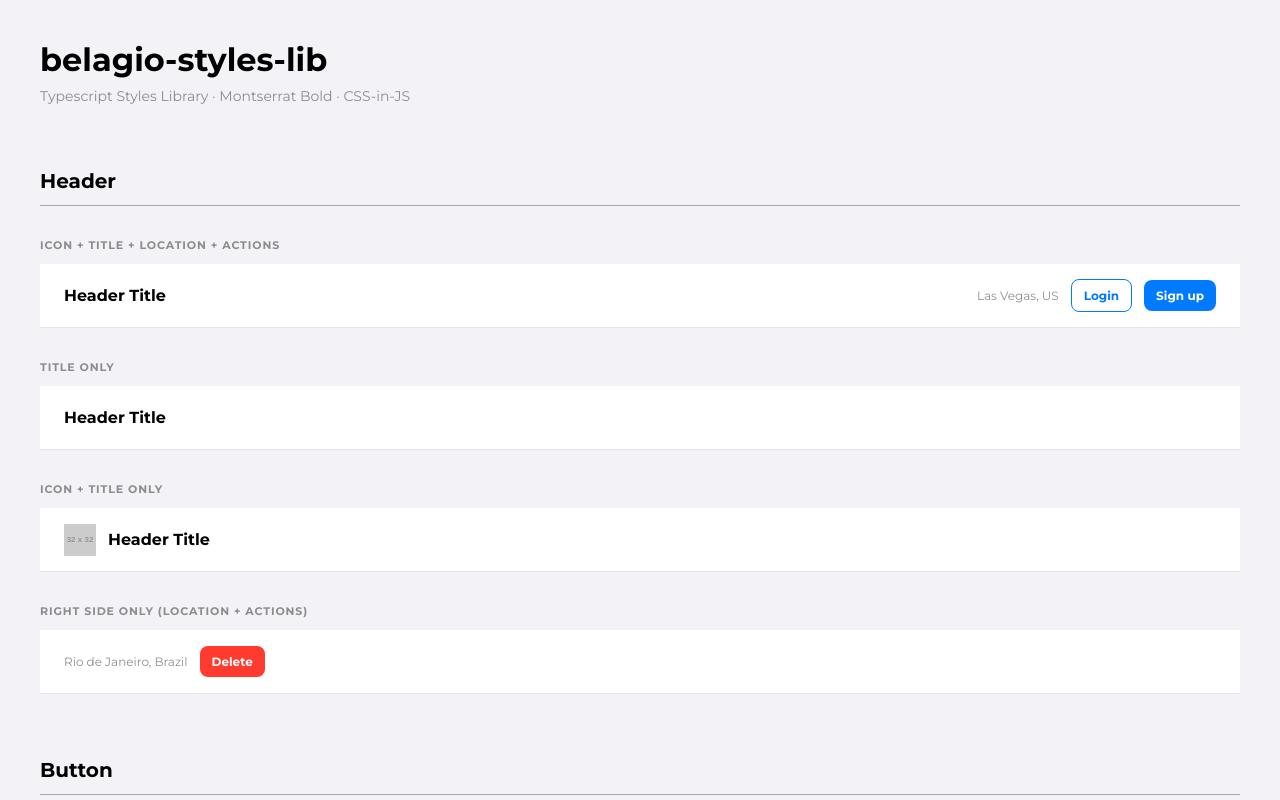
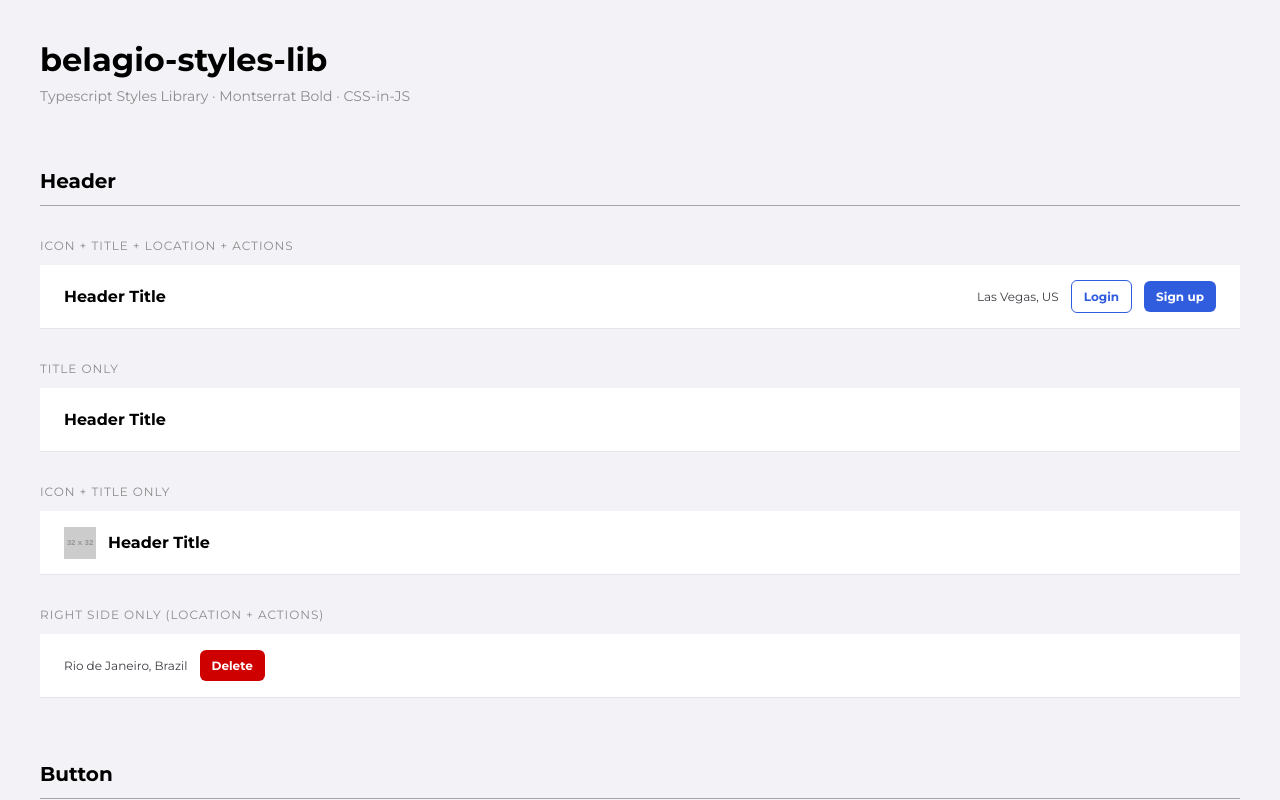
Before and after one commit to LuizzFelipe0/belagio-styles-lib, a React (Vite) app: page / in a window 1280 px wide. Shown: the top 800 px of the page. Built offline with nearby package versions, Linux system fonts and the light colour scheme.

Commit message:
Remove unused comments and Update styles

```diff
--- a/src/components/PrimalButton/index.tsx
+++ b/src/components/PrimalButton/index.tsx
@@ -59,17 +59,14 @@ export const PrimalButton = ({
 
 // ─── Compositions ─────────────────────────────────────────────────────────────
 
-/** Ação destrutiva — usa variante danger */
 export const DeleteButton = (props: Partial<PrimalButtonProps>) => (
   <PrimalButton variant="danger" {...props} />
 )
 
-/** Ação de edição — usa variante primary */
 export const UpdateButton = (props: Partial<PrimalButtonProps>) => (
   <PrimalButton variant="primary" {...props} />
 )
 
-/** Ação de criação — usa variante success */
 export const AddButton = (props: Partial<PrimalButtonProps>) => (
   <PrimalButton variant="success" {...props} />
 )
--- a/src/components/PrimalButton/styles.ts
+++ b/src/components/PrimalButton/styles.ts
@@ -68,8 +68,8 @@ export const buttonStyles = {
     } as React.CSSProperties,
 
     focused: {
-      outline:       `2px solid ${tokens.colors.blue}`,
-      outlineOffset: '2px',
+      outline:       `1px solid ${tokens.colors.blue}`,
+      outlineOffset: '1px',
     } as React.CSSProperties,
 
     disabled: {
--- a/src/components/PrimalCard/index.tsx
+++ b/src/components/PrimalCard/index.tsx
@@ -66,12 +66,10 @@ export const PrimalCard = ({
 
 // ─── Compositions ─────────────────────────────────────────────────────────────
 
-/** Card de perfil — elevação raised padrão */
 export const ProfileCard = (props: Partial<PrimalCardProps>) => (
   <PrimalCard variant="raised" {...props} />
 )
 
-/** Card de notificação — flat para uso em listas */
 export const NotificationCard = (props: Partial<PrimalCardProps>) => (
   <PrimalCard variant="flat" {...props} />
 )
--- a/src/components/PrimalHeader/styles.ts
+++ b/src/components/PrimalHeader/styles.ts
@@ -50,7 +50,7 @@ export const headerStyles = {
   locationText: {
     fontFamily: tokens.typography.fontFamily,
     fontSize:   tokens.typography.sizeSm,
-    color:      tokens.colors.textTertiary,
+    color:      tokens.colors.textSecondary,
     whiteSpace: 'nowrap',
   } as React.CSSProperties,
 
--- a/src/components/PrimalInput/styles.ts
+++ b/src/components/PrimalInput/styles.ts
@@ -1,7 +1,3 @@
-// components/PrimalInput/styles.ts
-// Define todos os objetos de estilo do PrimalInput.
-// Unidades: rem para tudo. Exceção: border e outline usam px.
-
 import type React from 'react'
 import { tokens } from '../../tokens'
 
@@ -33,7 +29,6 @@ export const inputStyles = {
     backgroundColor: tokens.colors.surface,
     color:        tokens.colors.textPrimary,
     outline:      'none',
-    transition:   'border-color 0.2s ease, outline 0.2s ease',
     width:        '100%',
   } as React.CSSProperties,
 
@@ -55,15 +50,15 @@ export const inputStyles = {
   },
 
   states: {
-    // Hover suaviza a borda para dar feedback visual antes do foco
+    // Hover
     hovered: {
-      borderColor: tokens.colors.textTertiary,
+      borderColor: tokens.colors.border,
+      cursor: 'pointer'
     } as React.CSSProperties,
 
-    // Foco destaca a borda e adiciona anel de acessibilidade
+    // Foco
     focused: {
-      borderColor:   tokens.colors.blue,
-      outline:       `2px solid ${tokens.colors.blue}`,
+      borderColor:   tokens.colors.border,
       outlineOffset: '1px',
     } as React.CSSProperties,
 
--- a/src/preview/app/AppStyles.ts
+++ b/src/preview/app/AppStyles.ts
@@ -35,9 +35,8 @@ export const layout = {
   } as React.CSSProperties,
 
   groupLabel: {
-    fontSize:      '1.1rem',
-    fontWeight:    700,
-    color:         '#8d8c8c',
+    fontSize:      '1.2rem',
+    color:        '#8d8c8c',
     textTransform: 'uppercase' as const,
     letterSpacing: '0.08em',
     marginBottom:  '1.2rem',
--- a/src/tokens/colors.ts
+++ b/src/tokens/colors.ts
@@ -1,8 +1,8 @@
 export const colors = {
-  // --- ACTION COLORS ---
-  blue:  '#007AFF',
-  red:   '#FF3B30',
-  green: '#34C759',
+  // --- COLORS ---
+  blue:  '#305CDE',
+  red:   '#CF0000 ',
+  green: '#44CC83',
   orange: '#FF9500',
 
   // --- Background ---
@@ -13,11 +13,11 @@ export const colors = {
   // --- Text ---
   textPrimary:   '#000000',
   textSecondary: '#3C3C43',
-  textTertiary:  '#8E8E93',
+  textTertiary:  '#9e9e9e',
   textOnColor:   '#FFFFFF',
 
   // --- Borders and Separators ---
-  border:    '#C6C6C8',
+  border:    '#c7c7c7',
   separator: '#E5E5EA',
 
   // --- Disabled state ---
--- a/src/tokens/spacing.ts
+++ b/src/tokens/spacing.ts
@@ -16,10 +16,10 @@ export const spacing = {
   '16': '6.4rem',
 
   // --- Border radius  ---
-  radiusSm:   '0.6rem',
-  radiusMd:   '0.8rem',
-  radiusLg:   '1rem',
-  radiusXl:   '1.2rem',
+  radiusSm:   '0.4rem',
+  radiusMd:   '0.6rem',
+  radiusLg:   '0.8rem',
+  radiusXl:   '1rem',
   radiusFull: '9999rem',
 } as const
 
```
Also changed, not shown: src/components/PrimalCard/styles.ts (+1 -9 lines).
